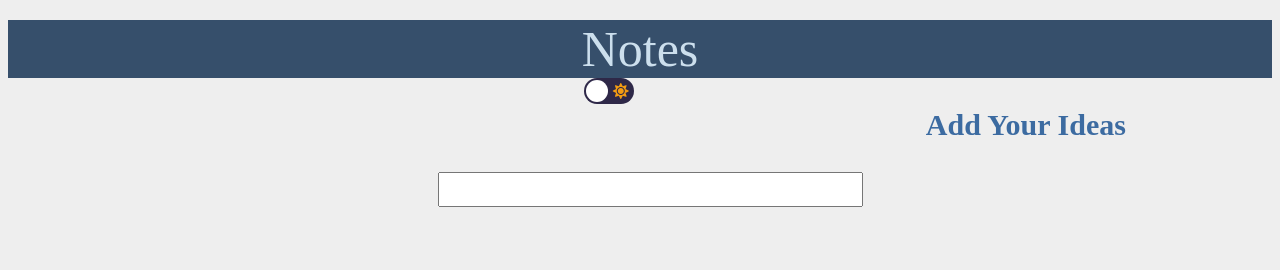
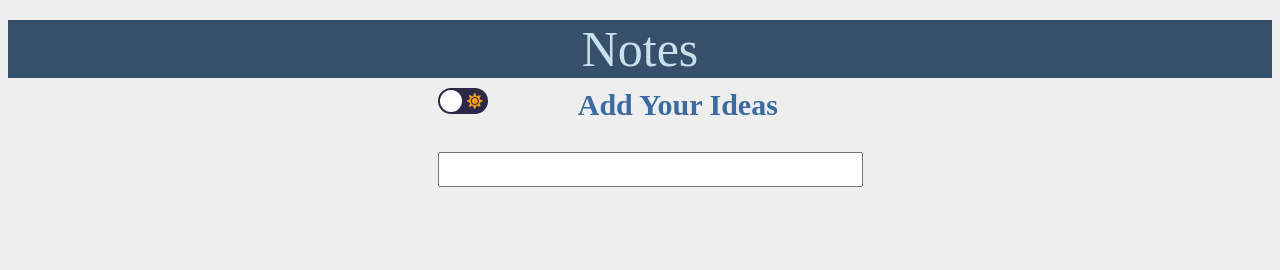
Before and after one commit to shreyanshu28/todo, a plain HTML site: page index.html in a window 1280 px wide. Drawn offline with Linux system fonts and the light colour scheme.

Commit message:
Update style.css

```diff
--- a/styles/style.css
+++ b/styles/style.css
@@ -75,6 +75,11 @@ input[type="text"] {
     justify-content: center;
     flex-direction: column-reverse;
     text-indent: 10px;
+  }
+
+  .label-name {
+    margin-top: 0;
+    margin-left: 90px;
   }
 
   .center-list {
@@ -179,7 +184,8 @@ button {
   /* font-size: 30px;  */
   /* width: 70px; */
   display: flex;
-  justify-content: space-around;
+  justify-content: flex-start;
+  padding-top: 10px;
   /* display: flex;
   justify-content: center;
   box-sizing: border-box; */
```
